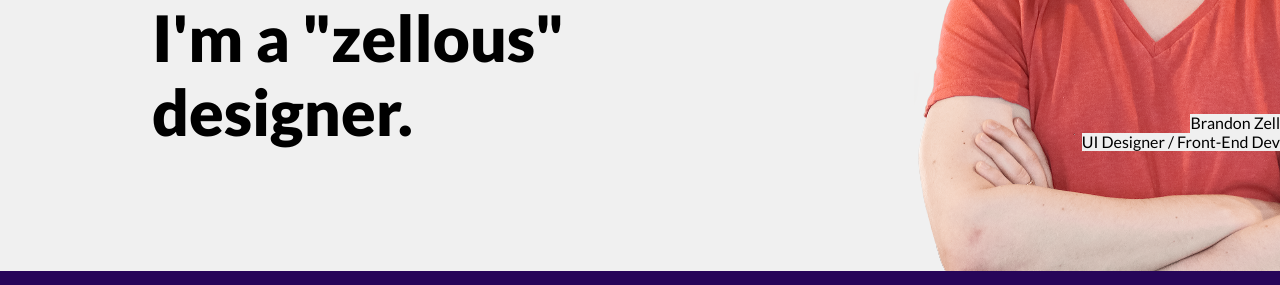
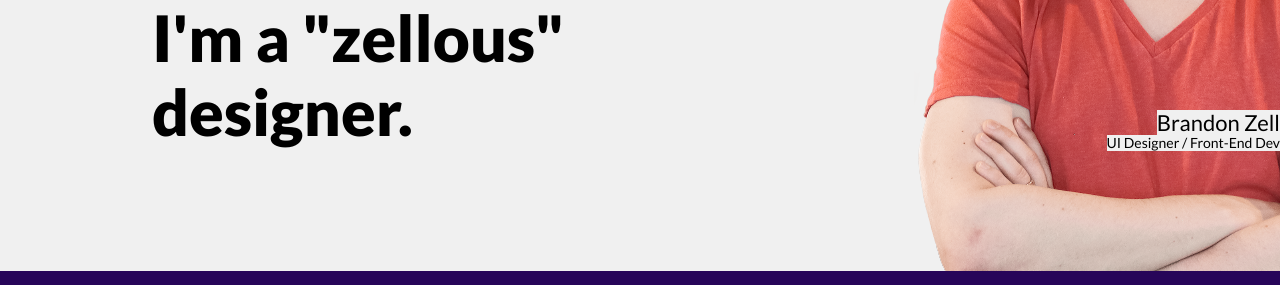
Before and after one commit to bzle/brandonz-me, a Jekyll site: the page built from index.html, in a window 1280 px wide. Shown: the part 452-737 px from the top of the page. Built offline with Jekyll 4.4.1, drawn with Linux system fonts in a browser that asks for light colours; nearby versions of some CDN libraries.

Commit message:
Updated '/css/style.scss' via CloudCannon

```diff
--- a/css/style.scss
+++ b/css/style.scss
@@ -845,10 +845,10 @@ header {
     clear: both;
 }
 .my-name {
-
+    font-size: 22px;
 }
 .my-title {
-
+    font-size: 14px;
 }
 .referral__img {
     float: left;
```
